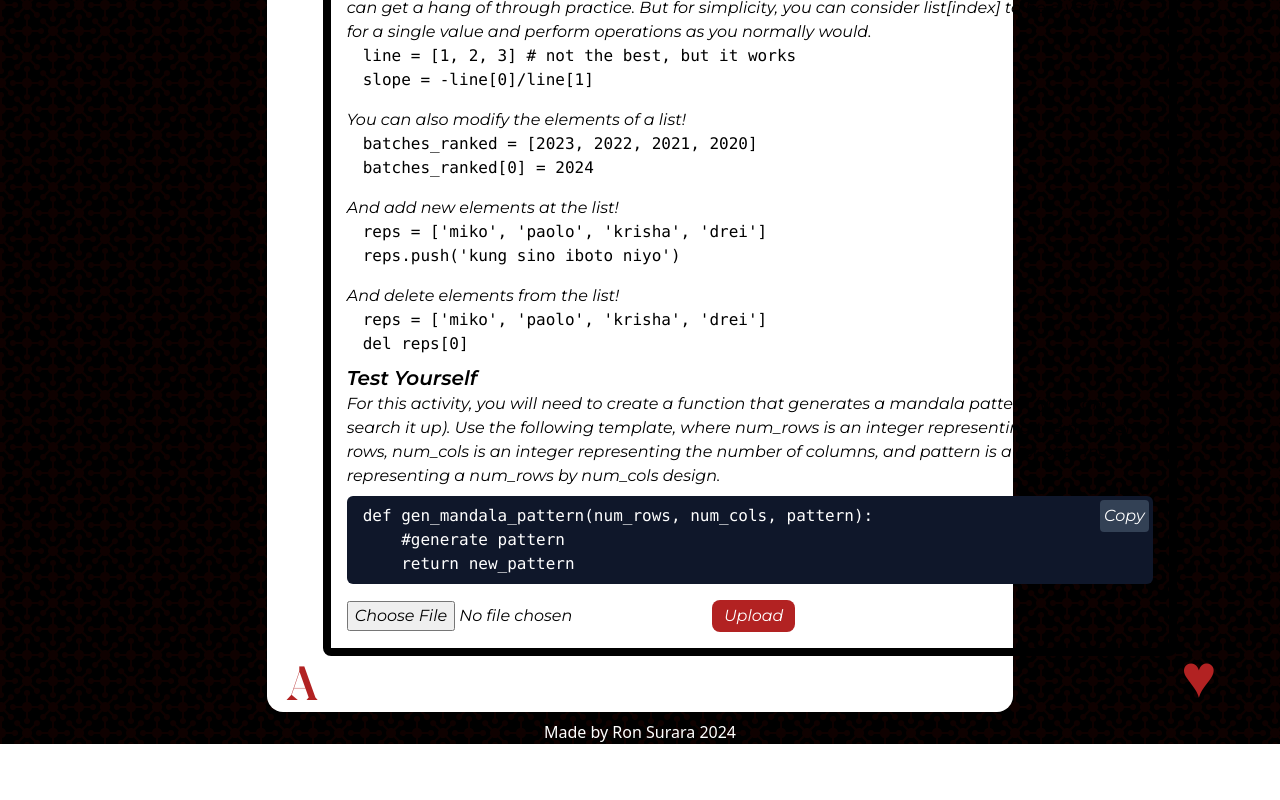
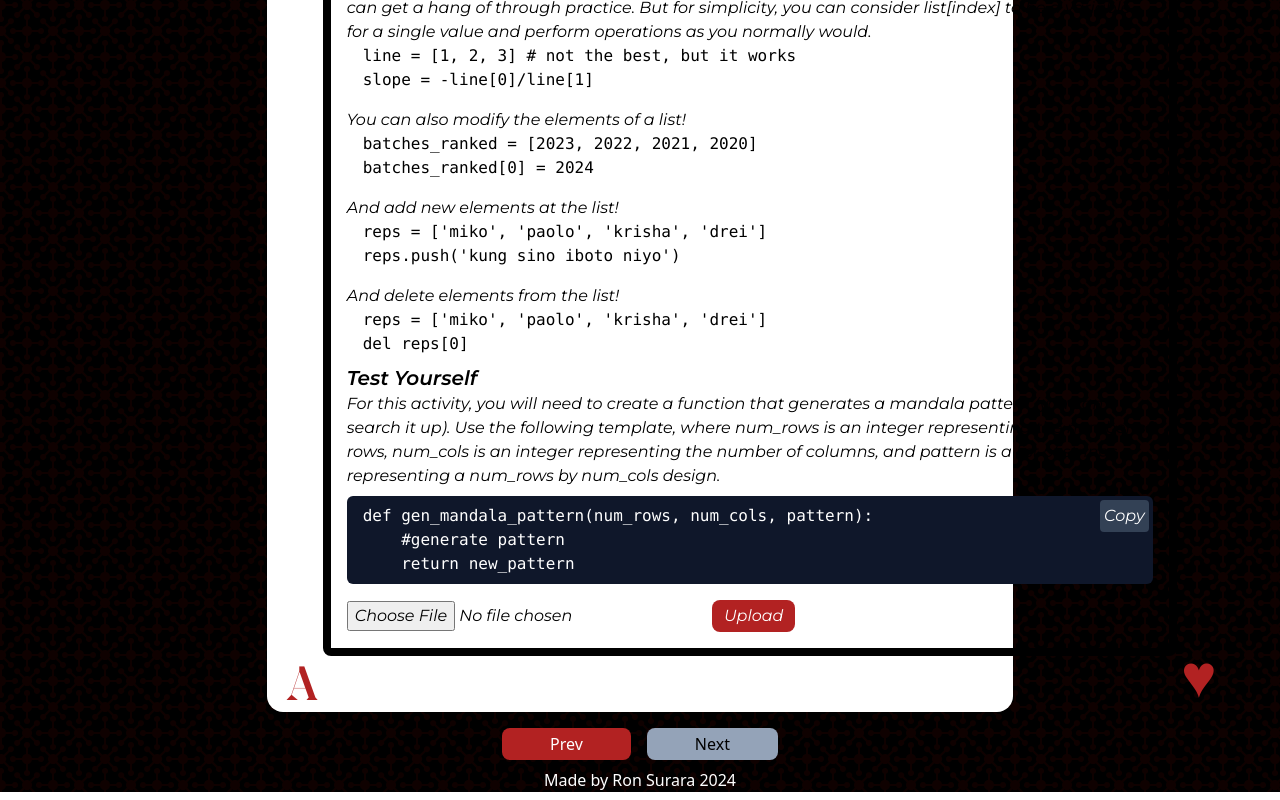
Before and after one commit to smtnhacker/python-tutorial, a SvelteKit app in the folder client/: page /flow in a window 1280 px wide. Shown: the part 2856-3656 px from the top of the page. Before the commit the page ends 3608 px from the top, so only its background shows below. Built offline with nearby package versions, Linux system fonts and the light colour scheme; sample sign-in values are in the browser's storage.

Commit message:
feat: add navigation buttons

```diff
--- a/client/src/routes/flow/+page.svelte
+++ b/client/src/routes/flow/+page.svelte
@@ -1,4 +1,5 @@
 <script>
+    import { goto } from '$app/navigation';
     import { SERVER_HOST } from '../../lib/config';
 	import { marked } from "marked";
     import Code from '../../lib/Code.svelte';
@@ -150,6 +151,11 @@
     </div>
 </div>
 
+<div class="w-screen flex justify-center mt-4">
+    <button on:click={() => goto('/operations')} class="bg-[var(--red-color)] text-white  px-12 py-1 rounded-lg mx-2">Prev</button>
+    <button disabled class="bg-slate-400 text-black px-12 py-1 rounded-lg mx-2">Next</button>
+</div>
+
 <style>
     p {
         margin-top: 1em;
--- a/client/src/routes/functions/+page.svelte
+++ b/client/src/routes/functions/+page.svelte
@@ -1,4 +1,5 @@
 <script>
+    import { goto } from '$app/navigation';
     import { SERVER_HOST } from '../../lib/config';
     import Code from '../../lib/Code.svelte';
 	import { marked } from 'marked';
@@ -86,6 +87,11 @@ def swap(a, b):
     </div>
 </div>
 
+<div class="w-screen flex justify-center mt-4">
+    <button on:click={() => goto('/io')} class="bg-[var(--red-color)] text-white  px-12 py-1 rounded-lg mx-2">Prev</button>
+    <button on:click={() => goto('/operations')} class="bg-[var(--red-color)] text-white  px-12 py-1 rounded-lg mx-2">Next</button>
+</div>
+
 <style>
     form {
         display: flex;
--- a/client/src/routes/io/+page.svelte
+++ b/client/src/routes/io/+page.svelte
@@ -1,4 +1,5 @@
 <script>
+    import { goto } from '$app/navigation';
 	import { marked } from 'marked';
     import { SERVER_HOST } from '../../lib/config';
     import IoItem from './IOItem.svelte';
@@ -124,3 +125,8 @@
         </div>
     </div>
 </div>
+
+<div class="w-screen flex justify-center mt-4">
+    <button disabled class="bg-slate-400 text-black px-12 py-1 rounded-lg mx-2">Prev</button>
+    <button on:click={() => goto('/functions')} class="bg-[var(--red-color)] text-white  px-12 py-1 rounded-lg mx-2">Next</button>
+</div>
--- a/client/src/routes/operations/+page.svelte
+++ b/client/src/routes/operations/+page.svelte
@@ -1,4 +1,5 @@
 <script>
+    import { goto } from '$app/navigation';
     import { marked } from 'marked'
     import { SERVER_HOST } from '../../lib/config';
     import Code from '../../lib/Code.svelte';
@@ -213,3 +214,8 @@ def find_intersection(line1: Line, line2: Line) -> Point:
         </div>
     </div>
 </div>
+
+<div class="w-screen flex justify-center mt-4">
+    <button on:click={() => goto('/functions')} class="bg-[var(--red-color)] text-white  px-12 py-1 rounded-lg mx-2">Prev</button>
+    <button on:click={() => goto('/flow')} class="bg-[var(--red-color)] text-white  px-12 py-1 rounded-lg mx-2">Next</button>
+</div>
```
